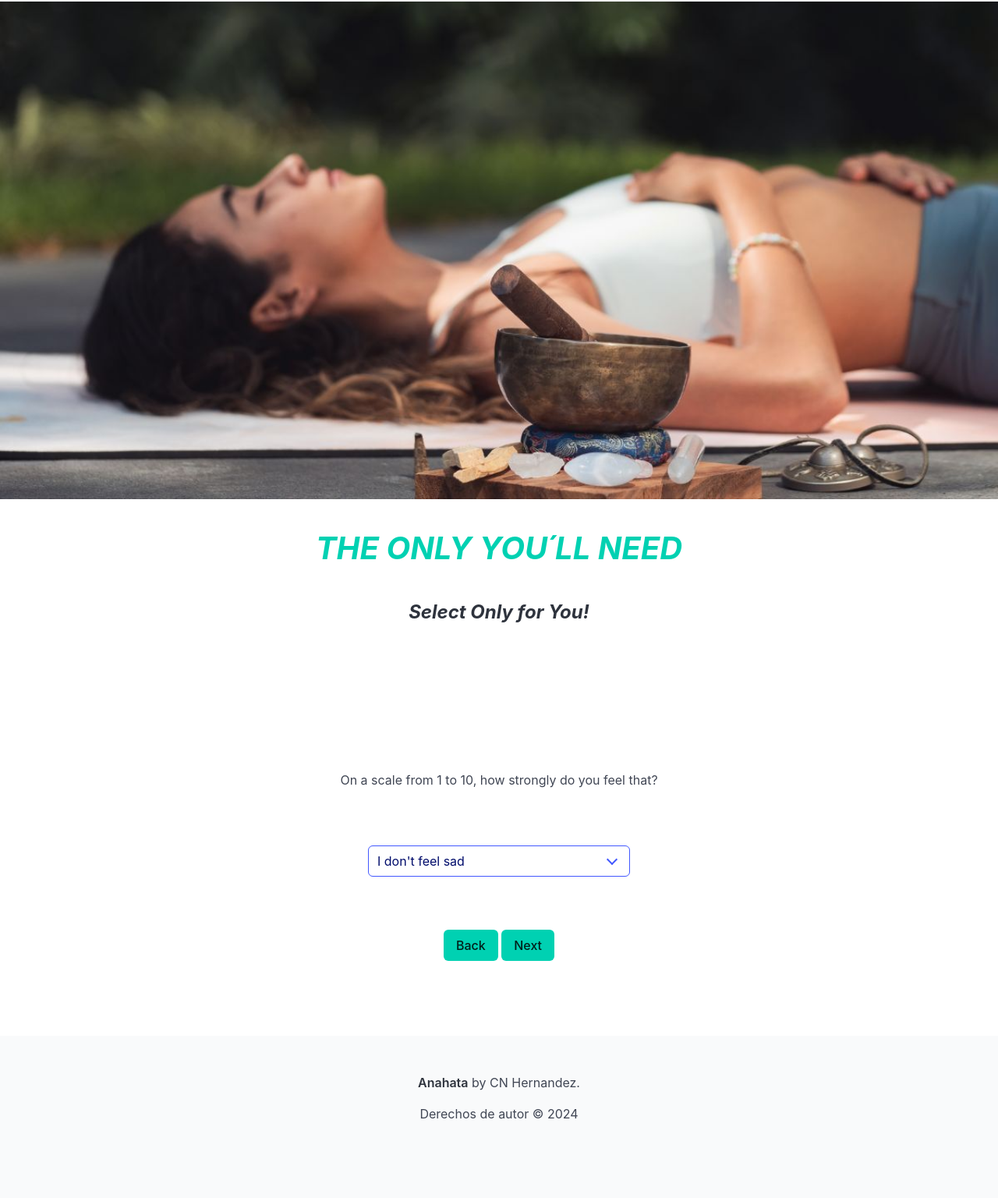
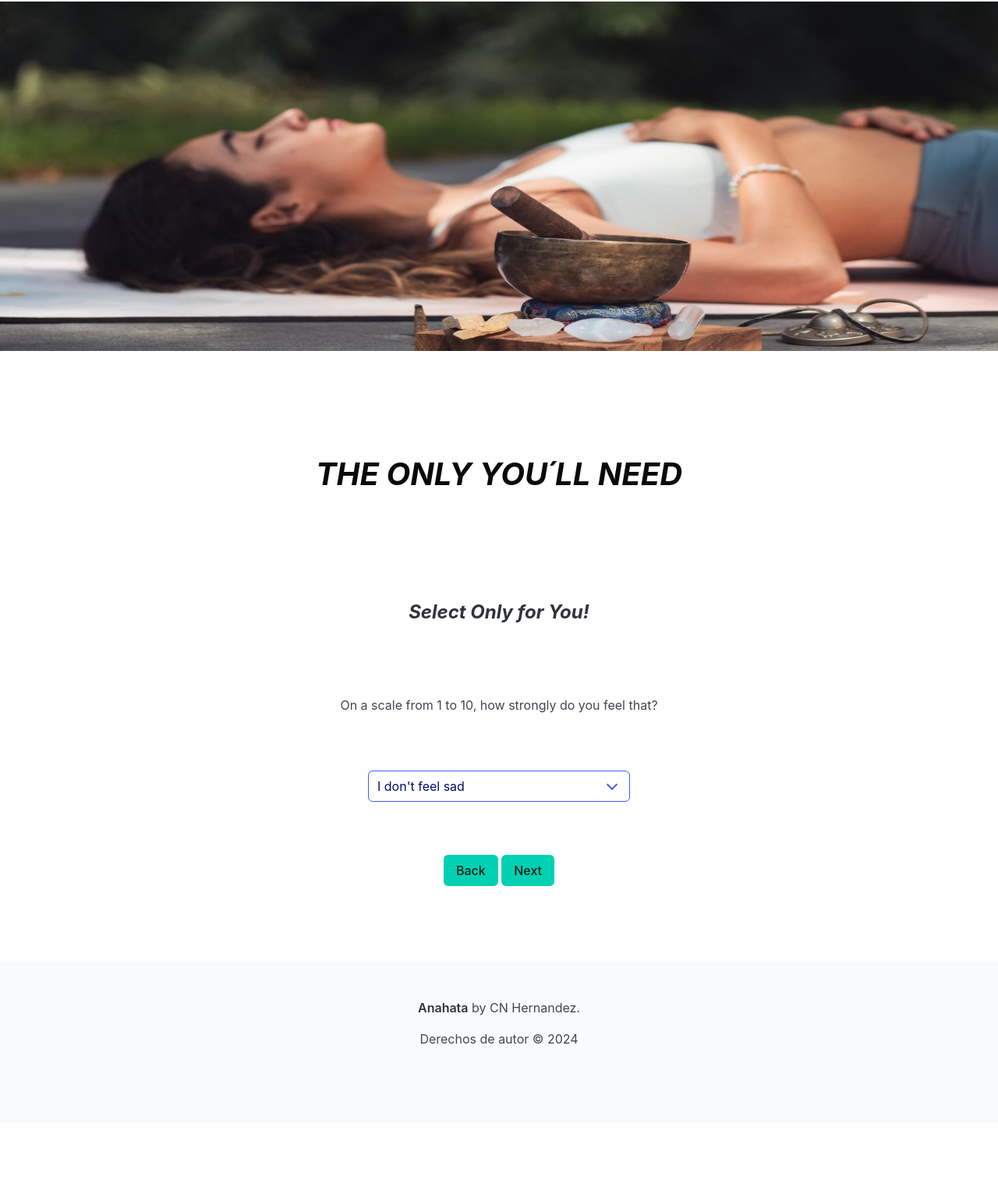
Before and after one commit to Carle93/DJANGOPROYECT, a Django app: template login/templates/login/test.html in a window 1280 px wide. Shown: the part 166-1702 px from the top of the page at 78% size. After the commit the page ends 1505 px from the top, so only its background shows below. Run offline with Django 3.2, Linux system fonts and the light colour scheme; the template is opened without the code that fills it, so the values that code supplies are empty.

Commit message:
modified height imagen all temples and title

```diff
--- a/login/templates/login/base.html
+++ b/login/templates/login/base.html
@@ -13,7 +13,7 @@
 <nav class="navbar has-shadow is-white">
     <div class="navbar-brand">
         <a class="navbar-item">
-          <img src="{% static 'imagen/LogoA.png' %}" alt="site logo" style="max-height: 150px;" class="py-2 px-2">
+          <img src="{% static 'imagen/logoA.png' %}" alt="site logo" style="max-height: 150px;" class="py-2 px-2">
         </a>
 
         <a class= "navbar-burger" id= "burger" >
--- a/login/templates/login/home.html
+++ b/login/templates/login/home.html
@@ -3,8 +3,8 @@
 {% block content %}
 
 <section class="hero is-fullheight">
-  <img class= "has-background, is-transparent" src="{% static 'imagen/home-piedra.jpg' %}" alt="Descripción de la imagen" max-height="200">
-    <h1 class="title is-italic is-size-2 has-text-weight-medium has-text-primary has-text-centered has-text-weight-bold">HOW DO YOU FEEL TODAY?</h1>
+  <img class= "has-background, is-transparent" src="{% static 'imagen/home.jpg' %}" alt="paisaje" style="width: 100%; max-height: 450px;">
+    <h1 class="title is-italic is-size-2 has-text-weight-medium has-text-black has-text-centered has-text-weight-bold">HOW DO YOU FEEL TODAY?</h1>
   </div>
   </div>
 </section>
--- a/login/templates/login/test.html
+++ b/login/templates/login/test.html
@@ -4,13 +4,11 @@
 {% block content %}
 
 <section class="hero is-fullheight">
-  <img class= "has-background, is-transparent" src="{% static 'imagen/Foto-home.jpg' %}" alt="meditaiongirl" max-height="500">
-    <h1 class="title is-italic is-size-2 has-text-weight-medium has-text-primary has-text-centered has-text-weight-bold">THE ONLY YOU´LL NEED</h1>
+  <img class= "has-background, is-transparent" src="{% static 'imagen/foto-test.jpg' %}" alt="meditationgirl" style="width: 100%; max-height: 450px;">
+    <h1 class="title is-italic is-size-2 has-text-weight-medium has-text-black has-text-centered has-text-weight-bold">THE ONLY YOU´LL NEED</h1>
     <H2 class=" subtitle is-italic is-size-4 has-text-weight-small has-text-dark has-text-centered has-text-weight-bold" style="margin-top: 6px;"> Select Only for You!</H2>
-  </div>
 </section>
 
-<div class="py-6"></div>
 </div>
 <h5 class="title is-size-3 has-text-white has-text-centered has-text-weight-bold">Sadness Assessment</h5>
 <div class="py-4"></div>
```
Also changed, not shown: login/static/imagen/Portada-meditation.jpg (deleted), login/static/imagen/calma.avif (deleted), login/static/imagen/foto-meditacion.jpg (renamed from login/static/imagen/Foto-meditation.jpg), login/static/imagen/foto-test.jpg (renamed from login/static/imagen/Foto-home.jpg), login/static/imagen/mood/agradecido.jpg (renamed from login/static/imagen/agradecido.jpg), login/static/imagen/mood/foto-ansioso.jpeg (renamed from login/static/imagen/Foto-ansioso.jpeg), login/static/imagen/mood/foto-homes.jpg (renamed from login/static/imagen/foto-homes.jpg), login/static/imagen/mood/foto-triste.jpg (renamed from login/static/imagen/Foto-triste.jpg), login/static/imagen/test.jpg (deleted).
